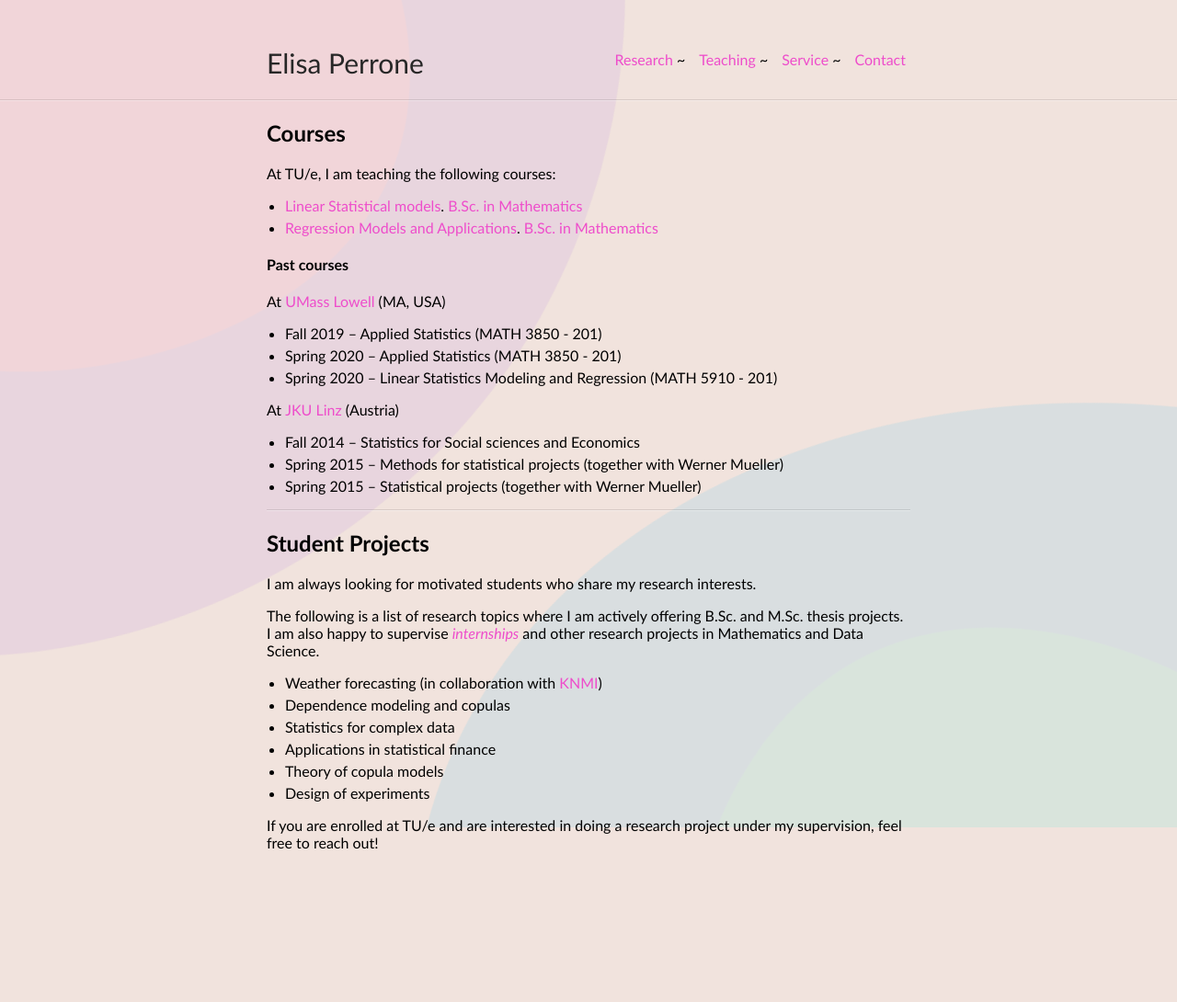
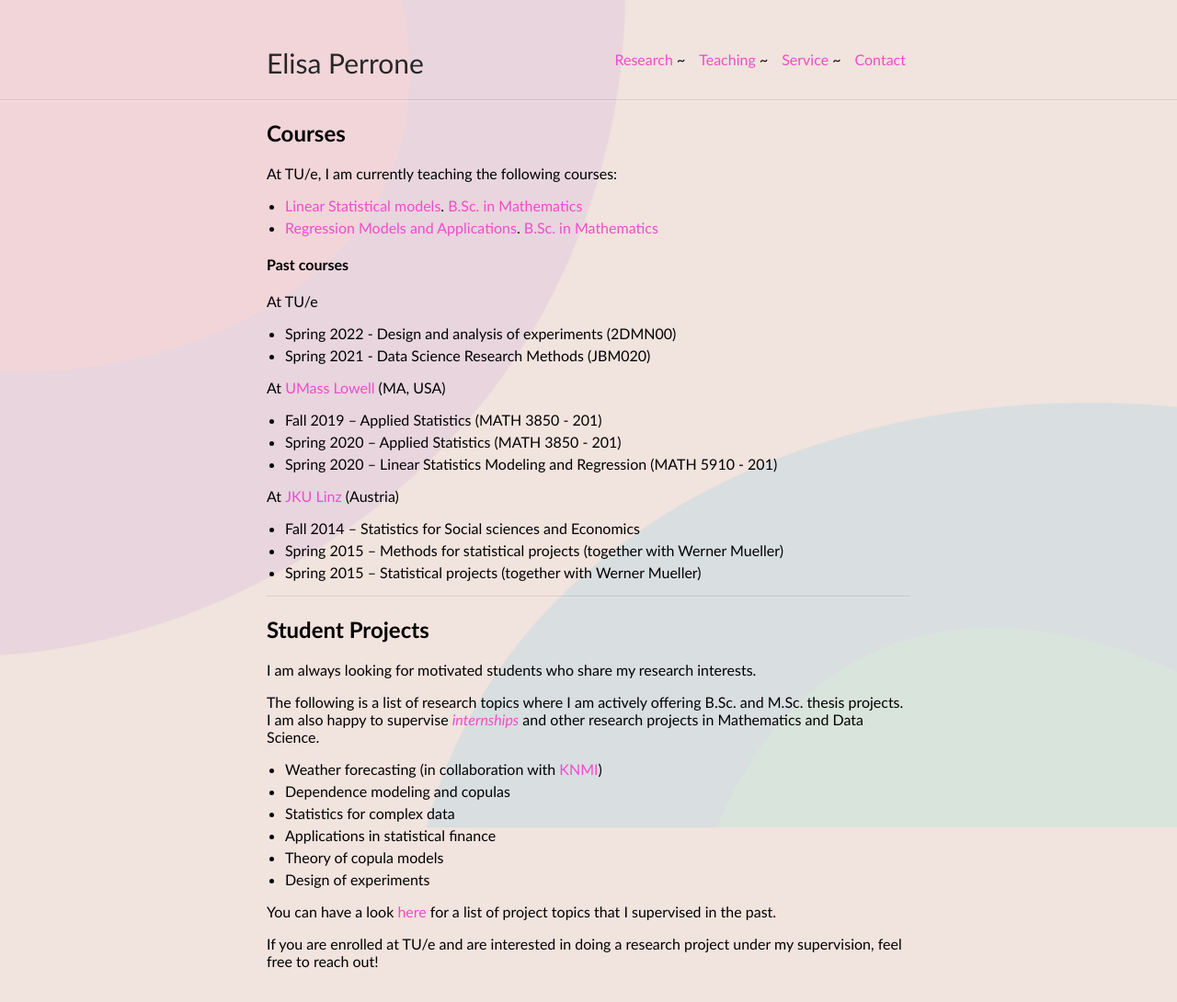
Before and after one commit to elisaperrone/elisaperrone.github.io, a Jekyll site: the page built from teaching.md, in a window 1280 px wide. Shown: the whole page at 92% size. Built offline with Jekyll 4.4.1, drawn with Linux system fonts in a browser that asks for light colours; our own code applies the rules of GitHub Pages for plain Markdown files; before the commit the page ends 961 px from its top, so only the background shows below that.

Commit message:
Update teaching.md
added past courses at TU/e

```diff
--- a/teaching.md
+++ b/teaching.md
@@ -4,12 +4,17 @@ layout: default
 
 ## Courses
 
-At TU/e, I am teaching the following courses:
+At TU/e, I am currently teaching the following courses:
 
 * [Linear Statistical models](https://research.tue.nl/en/courses/linear-statistical-models-3). [B.Sc. in Mathematics](https://www.tue.nl/en/education/bachelor-college/bachelor-applied-mathematics)
 * [Regression Models and Applications](https://research.tue.nl/nl/courses/regression-models-and-applications). [B.Sc. in Mathematics](https://www.tue.nl/en/education/bachelor-college/bachelor-applied-mathematics)
 
 #### Past courses
+
+At TU/e
+
+* Spring 2022 - Design and analysis of experiments (2DMN00)
+* Spring 2021 - Data Science Research Methods (JBM020)
 
 At [UMass Lowell](https://www.uml.edu/sciences/mathematics/) (MA, USA)
 
@@ -39,6 +44,8 @@ The following is a list of research topics where I am actively offering B.Sc. an
 * Theory of copula models
 * Design of experiments
 
+You can have a look [here](https://research.tue.nl/en/persons/elisa-perrone/supervised-student-theses/) for a list of project topics that I supervised in the past.
+
 If you are enrolled at TU/e and are interested in doing a research project under my supervision, feel free to reach out!
 
 <!---
```
